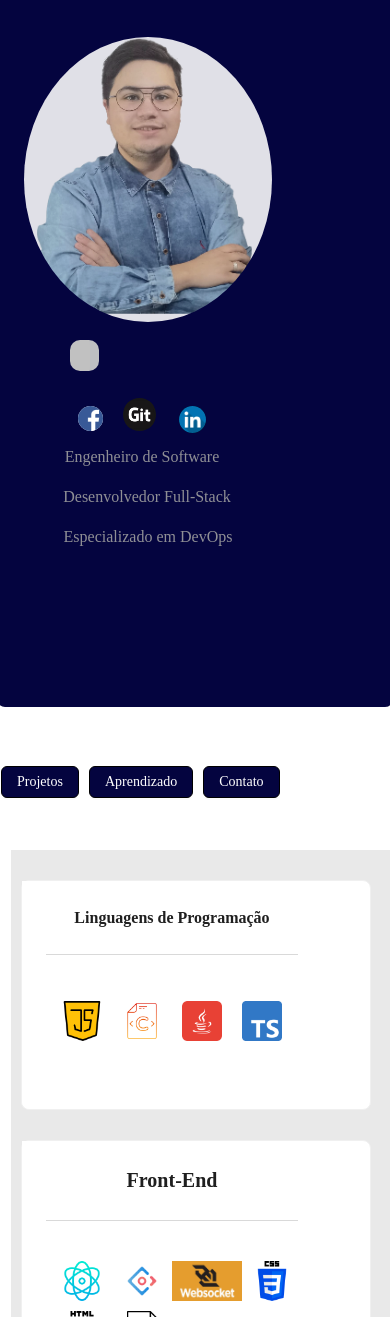
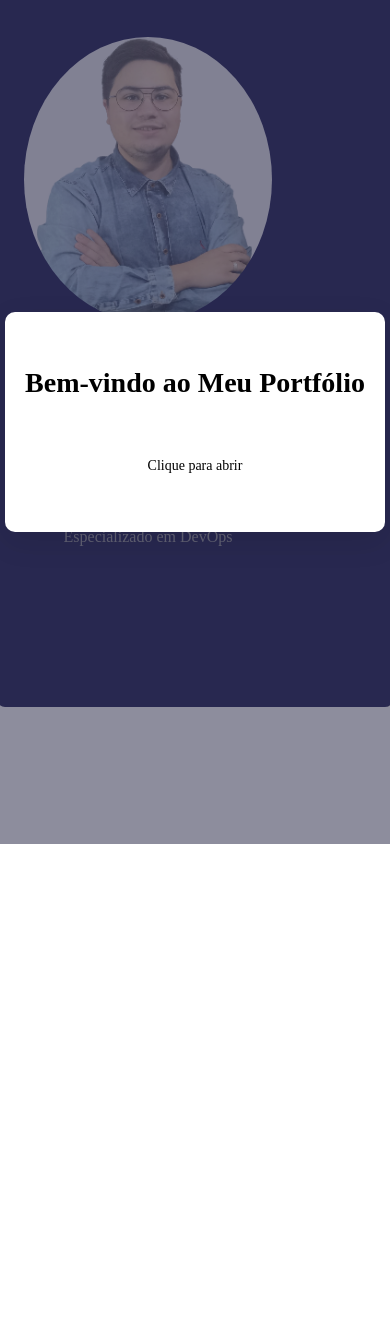
Before and after one commit to eliseu-modan/portfolio_project, a React app: page /#/Apprenticeship in a window 390 px wide. Before the commit this address led to /#/Apprenticeship. Shown: the top 1317 px of the page. After the commit the page ends 844 px from the top, so only its background shows below. Built offline with nearby package versions, Linux system fonts and the light colour scheme.

Commit message:
update version mobile cart

```diff
--- a/package.json
+++ b/package.json
@@ -27,6 +27,7 @@
     "eslint-config-react-app": "^7.0.1",
     "eslint-webpack-plugin": "^3.1.1",
     "file-loader": "^6.2.0",
+    "framer-motion": "^11.3.21",
     "fs-extra": "^10.0.0",
     "html-webpack-plugin": "^5.5.0",
     "identity-obj-proxy": "^3.0.0",
--- a/src/componentes/templates/Header.css
+++ b/src/componentes/templates/Header.css
@@ -272,9 +272,11 @@
 @media (max-width:626px){
 
   html{
-margin: -11px;  }
+margin: -11px;
+
+}
   .header{
-    position:absolute ;
+    position:relative ;
       width:620px;
       z-index: 9;
       left: 0px;
--- a/src/componentes/templates/Menu.css
+++ b/src/componentes/templates/Menu.css
@@ -9,7 +9,9 @@
       border-color: black;
 
     }
-
+    .editMenu{
+      display: flex;
+        }
     #custom-button.active {
 color: rgb(4, 4, 63);
     background-color: rgb(4, 4, 63);
@@ -43,10 +45,19 @@ color: rgb(4, 4, 63);
     @media (max-width:626px){
       .menu{
         position: absolute;
-          top: 750px;
-          left: 1px;
+          top: 20px;
+          left: -80px;
           width: 30%;
+          z-index: 9;
+
 
       }
+      .editMenu{
+display: flex;
+position: absolute;
+top: 700px;
+left: 70px;
+ }
+
 
   }
--- a/src/componentes/templates/Menu.jsx
+++ b/src/componentes/templates/Menu.jsx
@@ -1,37 +1,74 @@
 import React, { useState, useEffect } from "react";
 import { Switch, Route, HashRouter, Redirect } from "react-router-dom";
+import { motion, AnimatePresence } from "framer-motion";
 import Apprenticeship from "../../pages/Apprenticeship";
 import Contact from "../../pages/Contact";
 import Project from "../../pages/Project";
+import CartaComponent from "../../pages/cart";
 import { Button } from "antd";
 import "../templates/Menu.css";
 
-const MenuNavigation = (props) => {
+const MenuNavigation = () => {
   const [activeButton, setActiveButton] = useState(null);
+  const [isCartaOpen, setIsCartaOpen] = useState(false);
+
   const handleClick = (buttonId) => {
     setActiveButton(buttonId);
   };
+
+  const handleCartaOpen = () => {
+    setIsCartaOpen(true);
+  };
+
   useEffect(() => {
     const hash = window.location.hash;
     switch (hash) {
       case "#/Project":
         setActiveButton("btnProjetos");
         break;
-      case "#/apprenticeship":
+      case "#/Apprenticeship":
         setActiveButton("btnAprendizado");
         break;
       case "#/Contact":
         setActiveButton("btnContato");
         break;
+      default:
+        setActiveButton(null);
     }
   }, []);
 
+  const pageVariants = {
+    initial: {
+      opacity: 0,
+      y: -20,
+    },
+    in: {
+      opacity: 1,
+      y: 0,
+    },
+    out: {
+      opacity: 0,
+      y: 20,
+    },
+  };
+
+  const pageTransition = {
+    type: "tween",
+    ease: "anticipate",
+    duration: 0.5,
+  };
+
   return (
+    <HashRouter>
+      <div>
+        {!isCartaOpen && <CartaComponent onOpen={handleCartaOpen} />}
+        {isCartaOpen && (
+          <div className="editMenu">
             <div className="menu">
               <div id="space">
                 <a
                   className="custom-link"
-          href="#Project"
+                  href="#/Project"
                   onClick={() => handleClick("btnProjetos")}
                 >
                   <Button
@@ -45,7 +82,7 @@ const MenuNavigation = (props) => {
               <div id="space">
                 <a
                   className="custom-link"
-          href="#Apprenticeship"
+                  href="#/Apprenticeship"
                   onClick={() => handleClick("btnAprendizado")}
                 >
                   <Button
@@ -59,7 +96,7 @@ const MenuNavigation = (props) => {
               <div id="space">
                 <a
                   className="custom-link"
-          href="#Contact"
+                  href="#/Contact"
                   onClick={() => handleClick("btnContato")}
                 >
                   <Button
@@ -70,15 +107,54 @@ const MenuNavigation = (props) => {
                   </Button>
                 </a>
               </div>
+            </div>
 
-      <HashRouter>
-        <Switch>
-          <Route path="/Apprenticeship" component={Apprenticeship} />
-          <Route path="/Contact" component={Contact} />
-          <Route path="/Project" component={Project} />
+            <Route
+              render={({ location }) => (
+                <AnimatePresence mode="wait">
+                  <Switch location={location} key={location.pathname}>
+                    <Route path="/Apprenticeship">
+                      <motion.div
+                        initial="initial"
+                        animate="in"
+                        exit="out"
+                        variants={pageVariants}
+                        transition={pageTransition}
+                      >
+                        <Apprenticeship />
+                      </motion.div>
+                    </Route>
+                    <Route path="/Contact">
+                      <motion.div
+                        initial="initial"
+                        animate="in"
+                        exit="out"
+                        variants={pageVariants}
+                        transition={pageTransition}
+                      >
+                        <Contact />
+                      </motion.div>
+                    </Route>
+                    <Route path="/Project">
+                      <motion.div
+                        initial="initial"
+                        animate="in"
+                        exit="out"
+                        variants={pageVariants}
+                        transition={pageTransition}
+                      >
+                        <Project />
+                      </motion.div>
+                    </Route>
+                    <Redirect to="/Project" />
                   </Switch>
+                </AnimatePresence>
+              )}
+            />
+          </div>
+        )}
+      </div>
     </HashRouter>
-    </div>
   );
 };
 
--- a/src/pages/Contact.css
+++ b/src/pages/Contact.css
@@ -2,8 +2,8 @@
 
 #Contact {
     position: absolute;
-    top: 100px;
-    left: 55%;
+    top: 90px;
+    left: 25%;
     background-color: #ffffff;
     padding-right: 500px; /* Ajuste conforme necessário */
     width: 30%; /* Garante que ocupe toda a largura disponível */
@@ -48,8 +48,9 @@
   /* Media query para telas menores */
   @media (max-width: 626px) {
     #Contact {
-        width: 200%;
-        left: 10%; /* Largura total do formulário em telas menores */
+      top: 90px;
+        width: 300px;
+        left: -50px; /* Largura total do formulário em telas menores */
 
       padding-right: 0; /* Ajusta o padding conforme necessário */
     }
--- a/src/pages/Project.css
+++ b/src/pages/Project.css
@@ -1,7 +1,7 @@
 .position{
     position: absolute;
-    top: 80px;
-    left:610px;
+    top: 90px;
+    left:-60px;
     z-index: 9;
     background-color: rgb(233, 233, 233);
     /* padding:200px ; */
@@ -43,7 +43,8 @@
 @media (max-width:1490px){
     .position{
         width:690px;
-        left: 630px;
+        top: 90px;
+        left:-60px;
     }
     .ant-card-body{
         width: 300px;
@@ -86,8 +87,9 @@
 @media (max-width:1340px){
     .position{
         width:450px;
-        left: 490px;
-    }
+        top: 90px;
+        left:-60px;
+     }
     .ant-card-body{
         width: 300px;
     }
@@ -129,20 +131,23 @@
 @media (max-width:963px){
     .position{
         width:450px;
-        left: 390px;
-    }
+        top: 90px;
+        left:-60px;
+      }
 }
     @media (max-width:861px){
         .position{
             width:450px;
-            left: 320px;
-        }
+            top: 90px;
+            left:-60px;
+               }
 }
 @media (max-width:790px){
     .position{
         width:370px;
-        left: 290px;
-    }
+        top: 90px;
+        left:-60px;
+       }
     .ant-card-body{
         width: 300px;
     }
@@ -186,15 +191,19 @@
 @media (max-width:680px){
     .position{
         width:370px;
-        left: 240px;
-    }
+        top: 90px;
+        left:-60px;
+       }
 
 }
 @media (max-width:626px){
     .position{
+        position: absolute;
         width:390px;
-        left: 10px;
+        left: -50px;
         top: 100px;
+      z-index: 9;
+
     }
     .card{
         width: 330px;
--- /dev/null
+++ b/src/pages/cart.css
@@ -0,0 +1,25 @@
+.carta-container {
+    position: fixed;
+    top: 0;
+    left: 0;
+    width: 100%;
+    height: 100%;
+      background-color: rgba(65, 65, 92, 0.6);
+    display: flex;
+    justify-content: center;
+    align-items: center;
+    z-index: 9999; /* Garantir que fique acima de tudo */
+  }
+
+  .carta {
+    background: white;
+    padding: 20px;
+    border-radius: 10px;
+    box-shadow: 0 10px 30px rgba(0, 0, 0, 0.1);
+    text-align: center;
+    cursor: pointer;
+  }
+  h1, p {
+color: black;
+
+  }
--- /dev/null
+++ b/src/pages/cart.jsx
@@ -0,0 +1,31 @@
+import React, { useState } from "react";
+import { motion } from "framer-motion";
+import "../pages/cart.css";
+
+const CartaComponent = ({ onOpen }) => {
+  const [isOpen, setIsOpen] = useState(false);
+
+  const handleClick = () => {
+    setIsOpen(true);
+    setTimeout(() => {
+      onOpen();
+    }, 500);
+  };
+
+  return (
+    <motion.div
+      className="carta-container"
+      initial={{ y: 0 }}
+      animate={{ y: isOpen ? -window.innerHeight : 0 }}
+      transition={{ duration: 0.8, ease: "easeInOut" }}
+      onClick={handleClick}
+    >
+      <div className="carta">
+        <h1>Bem-vindo ao Meu Portfólio</h1>
+        <p>Clique para abrir</p>
+      </div>
+    </motion.div>
+  );
+};
+
+export default CartaComponent;
```
Also changed, not shown: 1 other file (tests, documents, lock files or other folders). Lines whose indentation alone changed are shown as unchanged.
